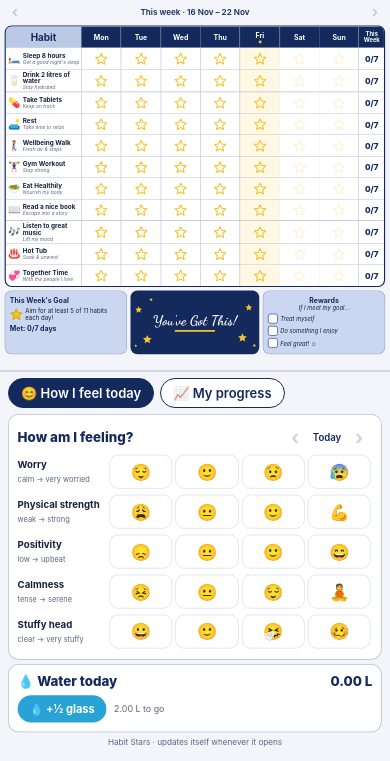
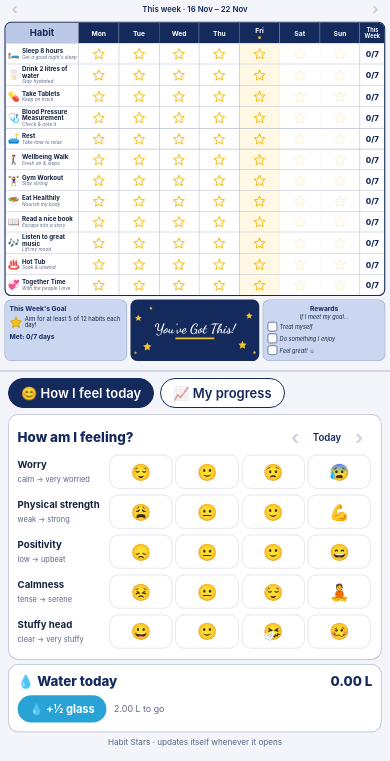
Before and after one commit to jaykay1967/habit-stars, a plain HTML site: page index.html in a window 390 px wide. Shown: the part 83-844 px from the top of the page. Drawn offline with Linux system fonts and the light colour scheme.

Commit message:
Web app: Blood Pressure Measurement habit after Take Tablets; save stars by habit id
Co-Authored-By: Claude Opus 5.5 <noreply@anthropic.com>
Claude-Session: https://claude.ai/code/session_01QGzCFPc8jwkC5K64p24t6f

```diff
--- a/index.html
+++ b/index.html
@@ -128,20 +128,24 @@
 <script>
 "use strict";
 // ---------------- Content ----------------
+// [title, subtitle, emoji, id] — stars are saved by id, so habits can be inserted anywhere
 const HABITS = [
-  ["Sleep 8 hours", "Get a good night's sleep", "🛏️"],
-  ["Drink 2 litres of water", "Stay hydrated", "🥛"],
-  ["Take Tablets", "Keep on track", "💊"],
-  ["Rest", "Take time to relax", "🛋️"],
-  ["Wellbeing Walk", "Fresh air & steps", "🚶‍♀️"],
-  ["Gym Workout", "Stay strong", "🏋️‍♀️"],
-  ["Eat Healthily", "Nourish my body", "🥗"],
-  ["Read a nice book", "Escape into a story", "📖"],
-  ["Listen to great music", "Lift my mood", "🎶"],
-  ["Hot Tub", "Soak & unwind", "♨️"],
-  ["Together Time", "With the people I love", "💞"],
+  ["Sleep 8 hours", "Get a good night's sleep", "🛏️", "sleep"],
+  ["Drink 2 litres of water", "Stay hydrated", "🥛", "water"],
+  ["Take Tablets", "Keep on track", "💊", "tablets"],
+  ["Blood Pressure Measurement", "Check & note it", "🩺", "bp"],
+  ["Rest", "Take time to relax", "🛋️", "rest"],
+  ["Wellbeing Walk", "Fresh air & steps", "🚶‍♀️", "walk"],
+  ["Gym Workout", "Stay strong", "🏋️‍♀️", "gym"],
+  ["Eat Healthily", "Nourish my body", "🥗", "eat"],
+  ["Read a nice book", "Escape into a story", "📖", "read"],
+  ["Listen to great music", "Lift my mood", "🎶", "music"],
+  ["Hot Tub", "Soak & unwind", "♨️", "hottub"],
+  ["Together Time", "With the people I love", "💞", "together"],
 ];
-const WATER = 1;      // index of the water habit
+// Order used before stars were saved by id. Never change this list.
+const LEGACY_ORDER = ["sleep", "water", "tablets", "rest", "walk", "gym", "eat", "read", "music", "hottub", "together"];
+const WATER = HABITS.findIndex((h) => h[3] === "water");
 const GOAL = 5;       // stars needed per day
 const FEELINGS = [
   ["Worry", "calm → very worried", ["😌", "🙂", "😟", "😰"], "#E0703F"],
@@ -211,12 +215,17 @@ const ui = { week: monday(today), cap: today, tab: "today", mode: "feelings", hi
 function entry(d) {
   const e = store.get("hs_d_" + iso(d), {});
   return {
-    h: HABITS.map((_, i) => !!(e.h && e.h[i])),
+    h: e.k ? HABITS.map((hb) => !!e.k[hb[3]])
+           : HABITS.map((hb) => { const i = LEGACY_ORDER.indexOf(hb[3]); return i >= 0 && !!(e.h && e.h[i]); }),
     r: FEELINGS.map((_, i) => (e.r && e.r[i]) || 0),
     w: e.w || 0,
   };
 }
-function save(d, e) { store.set("hs_d_" + iso(d), { h: e.h.map((b) => (b ? 1 : 0)), r: e.r, w: e.w }); }
+function save(d, e) {
+  const k = {};
+  HABITS.forEach((hb, i) => { if (e.h[i]) k[hb[3]] = 1; });
+  store.set("hs_d_" + iso(d), { k, r: e.r, w: e.w });
+}
 const stars = (e) => e.h.filter(Boolean).length;
 const rewards = (w) => store.get("hs_w_" + iso(w), 0);
 
```
